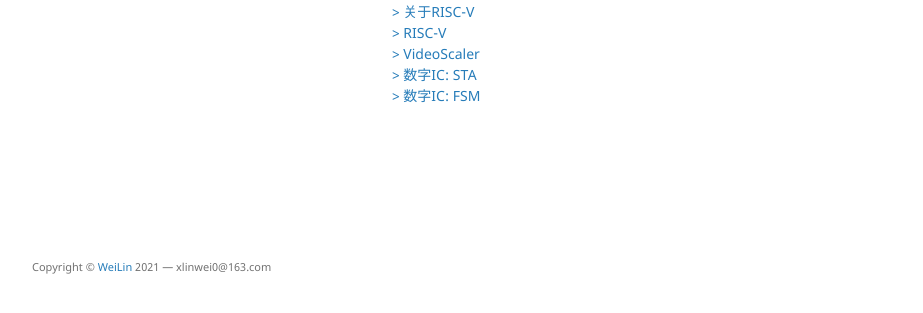
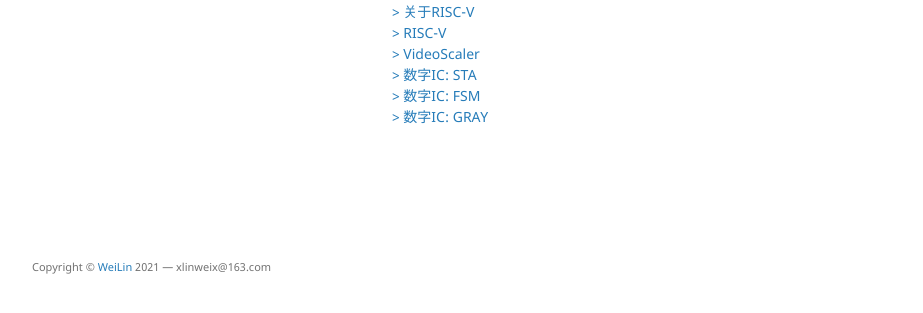
Before and after one commit to xLinWei/xLinWei.github.io, a Jekyll site: the page built from index.md, in a window 1280 px wide. Shown: the part 554-867 px from the top of the page, without its empty margins (178-1101 px from the left). Built offline with Jekyll 4.4.1, drawn with Linux system fonts in a browser that asks for light colours.

Commit message:
modify index.md

```diff
--- a/_config.yml
+++ b/_config.yml
@@ -3,6 +3,6 @@ logo: /assets/img/logo.png
 icon: /assets/img/icon.png
 topic: /assets/img/topic.jpg
 description: End of Best.
-email: xlinwei0@163.com
+email: xlinweix@163.com
 url: https://github.com/xLinWei
 theme: jekyll-theme-minimal
--- a/index.md
+++ b/index.md
@@ -14,3 +14,4 @@ layout: home
 [> VideoScaler](./docs/190810_VideoScaler.html)
 [> 数字IC: STA](./docs/190816_IC_STA.html)
 [> 数字IC: FSM](./docs/191015_IC_FSM.html)
+[> 数字IC: GRAY](./docs/210906_IC_GRAY.html)
```
